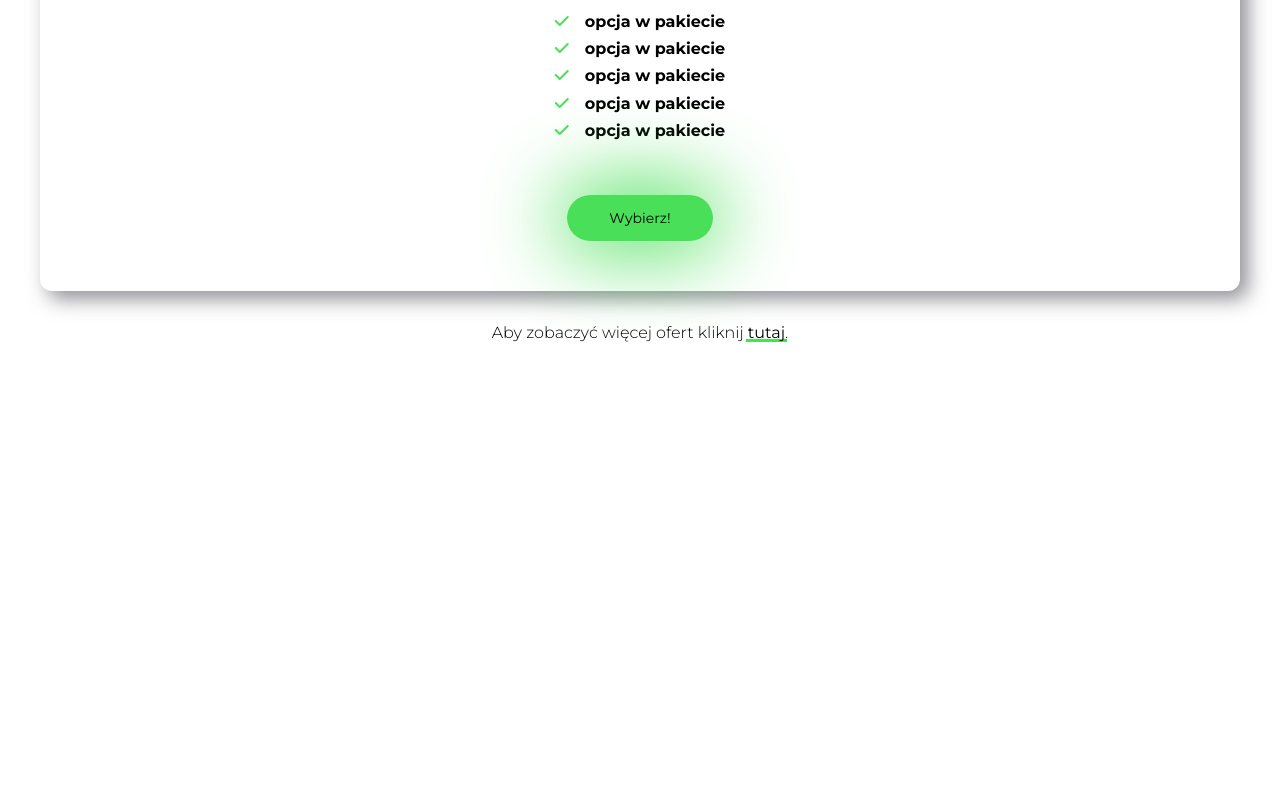
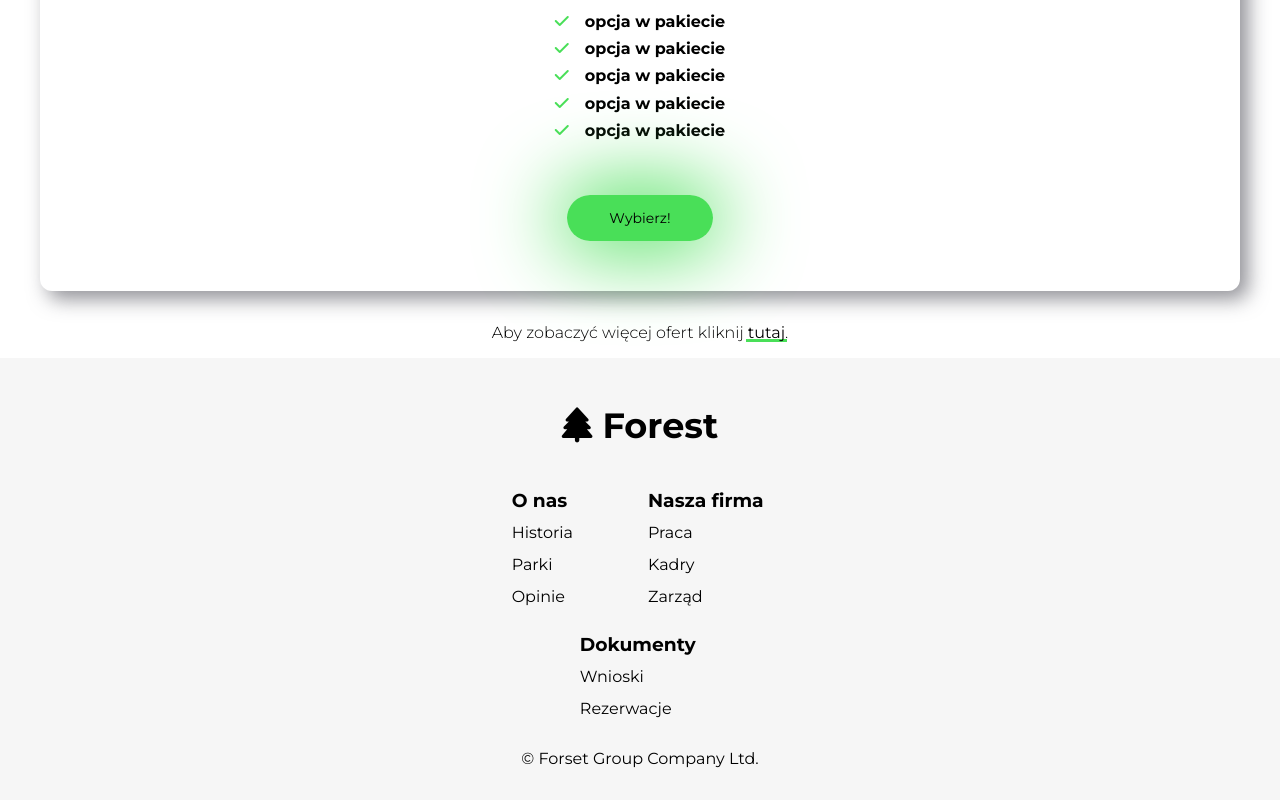
Before and after one commit to Kacperfreelancer/FirstClient, a website: page index.html in a window 1280 px wide. Shown: the part 3446-4246 px from the top of the page. Before the commit the page ends 3804 px from the top, so only its background shows below. Drawn offline with Linux system fonts and the light colour scheme.

Commit message:
added footer

```diff
--- a/index.html
+++ b/index.html
@@ -140,6 +140,34 @@
     </div>
   </div>
 
+  <footer class="footer">
+    <div class="footer__title">
+      <h3><i class="fa-solid fa-tree"></i> Forest</h3>
+    </div>
+    <div class="footer__content">
+      <div class="footer__content__info">
+        <h3 class="footer__content__info--title">O nas</h3>
+        <p>Historia</p>
+        <p>Parki</p>
+        <p>Opinie</p>
+      </div>
+      <div class="footer__content__info">
+        <h3 class="footer__content__info--title">Nasza firma</h3>
+        <p>Praca</p>
+        <p>Kadry</p>
+        <p>Zarząd</p>
+      </div>
+      <div class="footer__content__info">
+        <h3 class="footer__content__info--title">Dokumenty</h3>
+        <p>Wnioski</p>
+        <p>Rezerwacje</p>
+      </div>
+    </div>
+
+
+    <div class="footer__copy">&copy; Forset Group Company Ltd.</div>
+  </footer>
+
 
   <script src="dist/js/script.min.js"></script>
 </body>
--- a/src/sass/main.scss
+++ b/src/sass/main.scss
@@ -312,6 +312,36 @@ body {
   }
 }
 
+.footer {
+  display: flex;
+  flex-direction: column;
+  align-items: center;
+  justify-content: space-around;
+  padding: 1em;
+  background-color: $grey;
+
+  &__title {
+    font-size: 3rem;
+    margin: 1em 0;
+  }
+
+  &__content {
+    display: flex;
+    justify-content: center;
+    flex-wrap: wrap;
+
+    &__info {
+      width: 40%;
+      padding: 0.5em;
+      line-height: 200%;
+    }
+  }
+
+  &__copy {
+    margin: 1em 0;
+  }
+}
+
 // ================================
 //          MEDIA
 // ================================
```
Also changed, not shown: dist/css/main.min.css.
